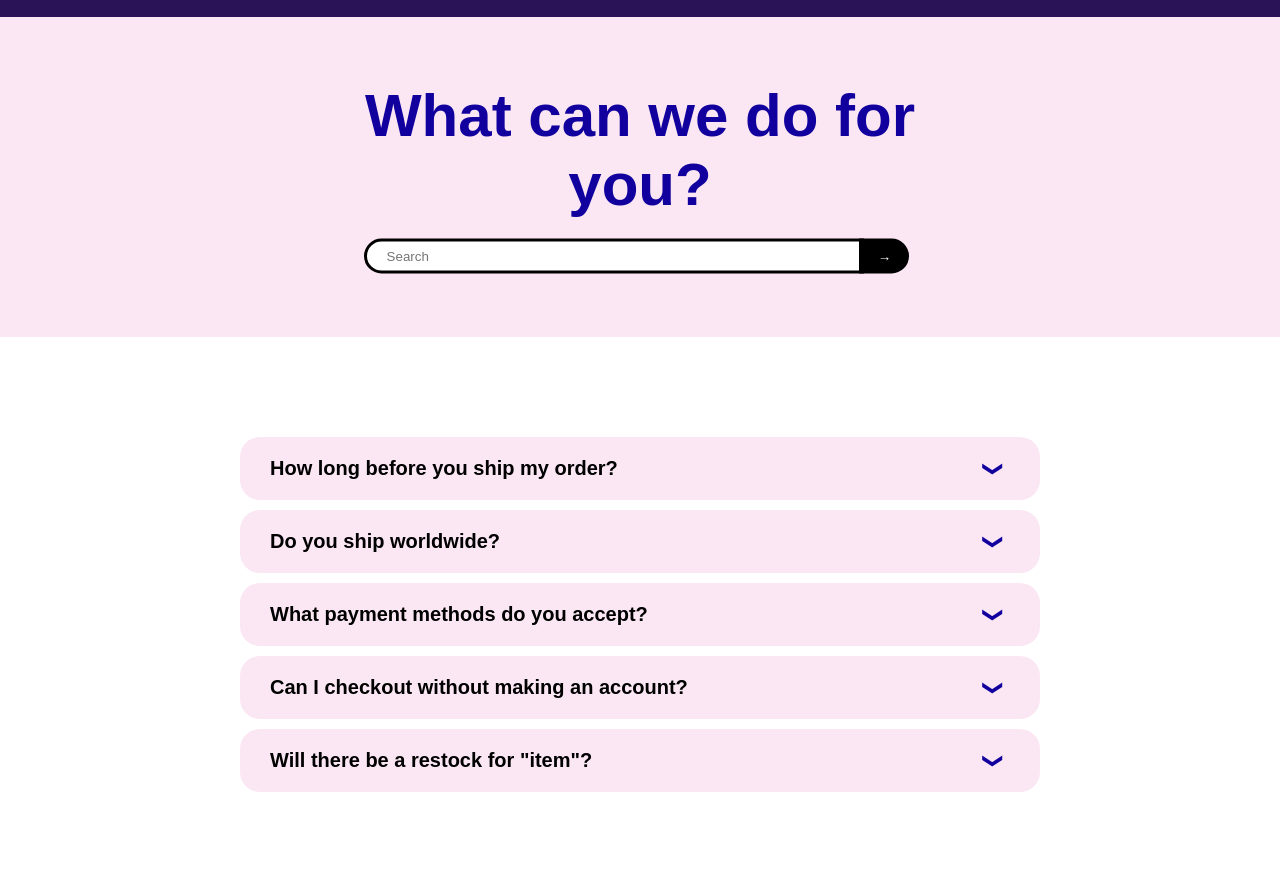
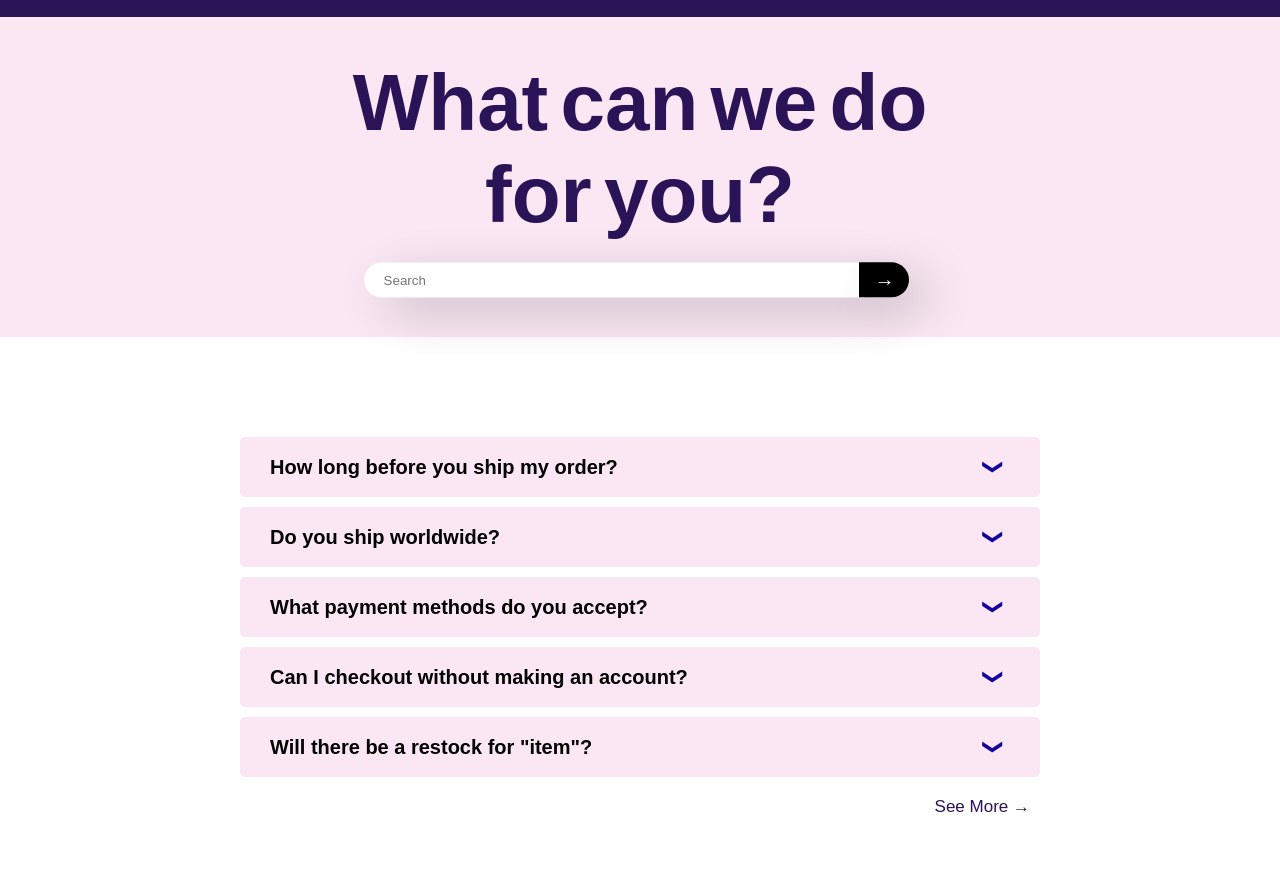
Before and after one commit to zeeneecodes/practice-faq-landing, a website: page index.html in a window 1280 px wide. Shown: the part 66-952 px from the top of the page. Drawn offline with Linux system fonts and the light colour scheme.

Commit message:
add a see more link for the accordion

```diff
--- a/css/style.css
+++ b/css/style.css
@@ -13,31 +13,48 @@ body {
   font-family: Arial, Helvetica, sans-serif; }
 
 .header__title {
-  font-size: 6rem;
-  color: #11009E; }
+  font-size: 8rem;
+  color: #2b1357;
+  word-spacing: -1rem; }
   .header__title--sub {
-    color: #11009E;
+    color: #2b1357;
     font-size: 4rem; }
+
+.link {
+  padding: 1rem;
+  margin-bottom: 2rem;
+  box-sizing: border-box;
+  transition: all .15s ease-out; }
+  .link:link, .link:visited {
+    text-decoration: none;
+    color: #2b1357;
+    font-size: 1.7rem;
+    text-align: end; }
+  .link:hover {
+    border-bottom: 4px solid #2b1357; }
 
 .accordion {
   display: flex;
   justify-content: center;
   font-size: 2rem;
+  height: 60rem;
   padding: 10rem; }
   .accordion input {
     display: none; }
   .accordion__tab {
-    padding: 2rem 3rem;
     width: 80rem;
-    background-color: #FAE7F3;
-    border-radius: 2rem;
     transition: all .2s; }
     .accordion__tab:not(:last-child) {
       margin-bottom: 1rem; }
     .accordion__tab-label {
       display: flex;
       justify-content: space-between;
-      align-items: center; }
+      align-items: center;
+      background-color: #FAE7F3;
+      border-radius: .5rem;
+      padding: 3rem;
+      height: 4rem;
+      cursor: pointer; }
       .accordion__tab-label::after {
         content: '\276F';
         color: #11009E;
@@ -49,15 +66,18 @@ body {
       overflow: hidden;
       max-height: 0;
       transition: all .3s;
-      background-color: #FAE7F3; }
+      background-color: #fff; }
       .accordion__tab-content p {
-        margin-top: 1rem;
+        margin: 2rem 3rem;
         font-size: 1.5rem; }
   .accordion input:checked ~ .accordion__tab-content {
     max-height: 10rem; }
   .accordion input:checked + .accordion__tab-label::after {
     transform: rotate(-90deg) translateY(-20px);
     transform-origin: center; }
+  .accordion__link-container {
+    display: flex;
+    justify-content: end; }
 
 .btn {
   border-style: none;
@@ -138,17 +158,20 @@ body {
       border-bottom-left-radius: 5rem;
       outline: none;
       padding-left: 2rem;
-      border: 3px solid #000; }
+      border-style: none;
+      box-shadow: 2rem 1.5rem 5rem rgba(0, 0, 0, 0.2); }
     .header__searchbar--button {
       height: 3.5rem;
+      font-size: 2rem;
       background-color: #000;
       color: #fff;
       width: 5rem;
-      transform: translateX(-7px);
-      border: 3px solid #000;
+      transform: translateX(-7px) translateY(1.8px);
       border-top-right-radius: 5rem;
       border-bottom-right-radius: 5rem;
-      cursor: pointer; }
+      border-style: none;
+      cursor: pointer;
+      box-shadow: 2rem 1.5rem 5rem rgba(0, 0, 0, 0.2); }
 
 .navigation {
   background-color: #2b1357;
--- a/index.html
+++ b/index.html
@@ -71,6 +71,9 @@
             <p>Please look forward to any annoucement for restocks on our official pages.</p>
           </div>
         </div>
+        <div class="accordion__link-container">
+          <a href="#" class="link accordion__link">See More 	&rarr;</a>
+        </div>
       </div>
     </section>
 
@@ -80,6 +83,7 @@
         <button class="btn contact__submit">Contact Us</button>
       </div>
     </section>
+
 
     <footer class="footer">
       <div class="footer__inner-container">
```
